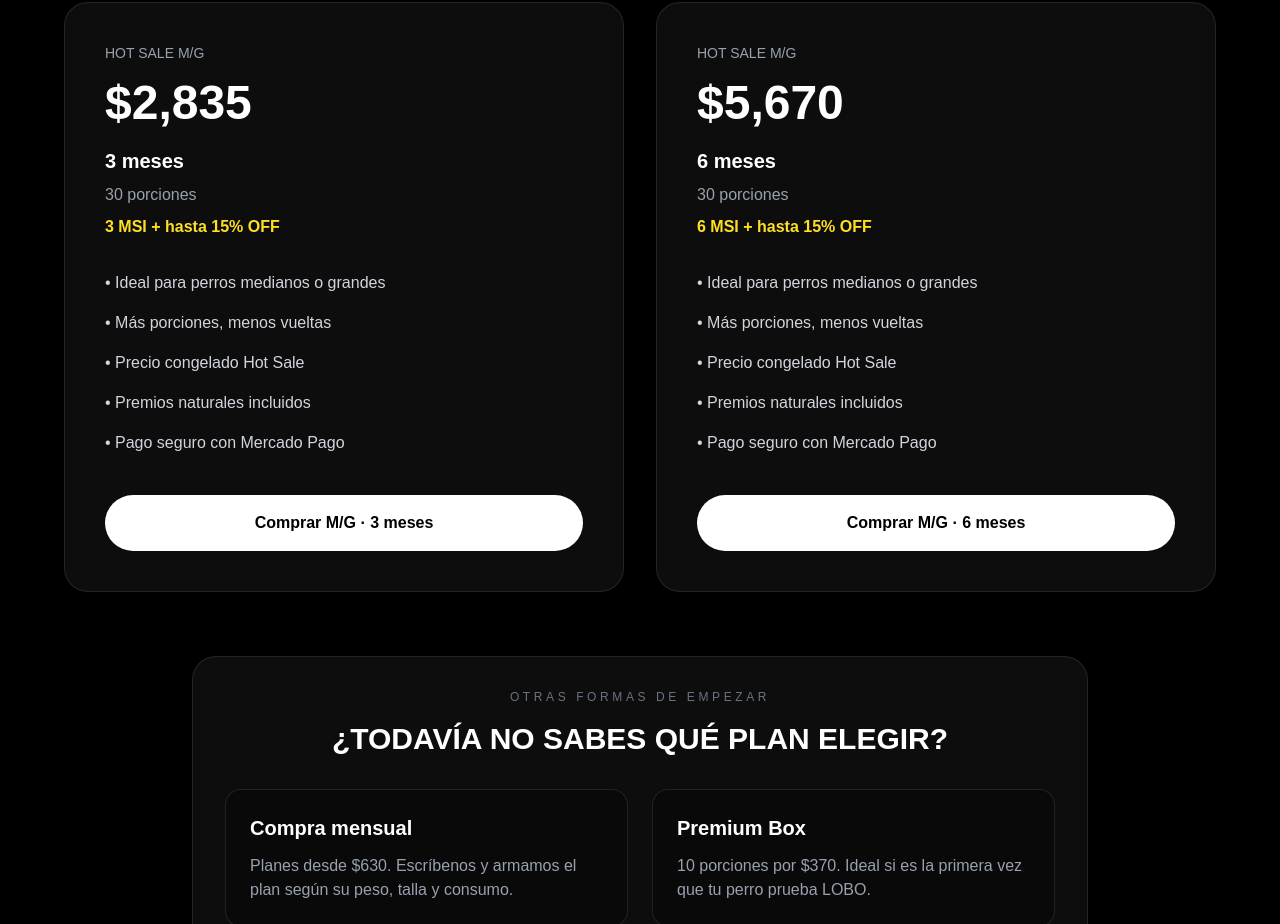
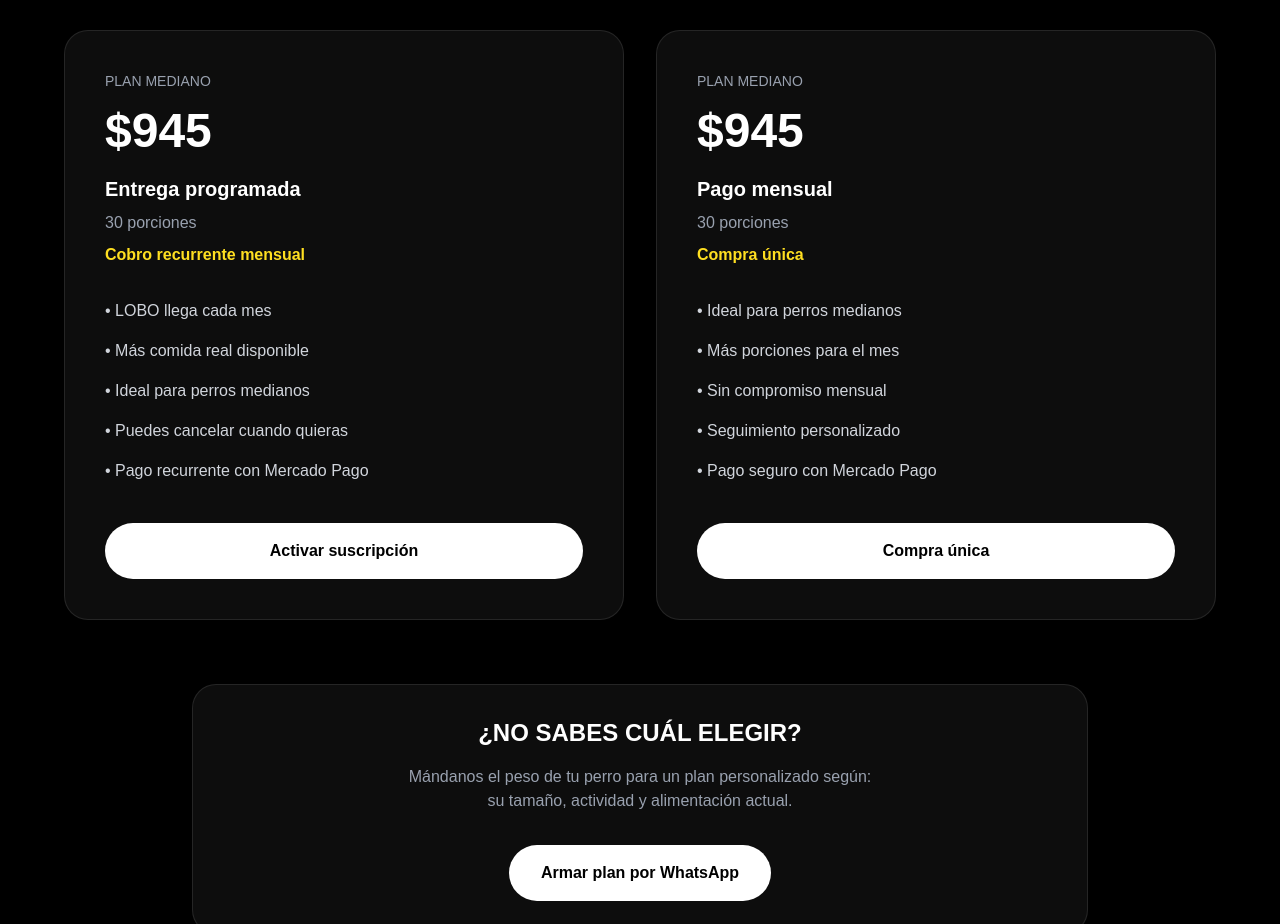
Before and after one commit to neto995/lobo_web, a Next.js app: page / in a window 1280 px wide. Shown: the part 1788-2712 px from the top of the page. Built offline with nearby package versions, Linux system fonts and the light colour scheme.

Commit message:
remove hotsale and add subscription links

```diff
--- a/components/FAQ.tsx
+++ b/components/FAQ.tsx
@@ -1,51 +1,39 @@
 const faqs = [
   {
-    question: "¿Cómo funciona el descuento Hot Sale 2026?",
+    question: "¿Cómo funciona LOBO mensual?",
     answer:
-      "El descuento se aplica directamente en Mercado Pago al momento de pagar, siempre que uses una tarjeta participante y la compra sea mayor a $2,000."
+      "Activamos una entrega programada cada mes con las porciones que necesita tu perro. Tú no tienes que estar haciendo pedidos nuevos: LOBO queda programado."
   },
   {
-    question: "¿El descuento lo aplica LOBO?",
+    question: "¿Puedo comprar una sola vez?",
     answer:
-      "No. El descuento lo aplica Mercado Pago según la tarjeta, banco participante y condiciones de la promoción. LOBO mantiene el precio Hot Sale y Mercado Pago aplica el beneficio si tu compra califica."
+      "Sí. Puedes elegir compra única si quieres probar LOBO sin activar un pago recurrente. Es ideal para conocer el producto y ver cómo le cae a tu perro."
   },
   {
-    question: "¿Cuál es la compra mínima para aplicar el descuento Hot Sale 2026?",
+    question: "¿Qué plan le conviene a mi perro?",
     answer:
-      "La compra mínima es de $2,000. Por eso los planes Hot Sale están pensados para que puedas aprovechar MSI y posible descuento bancario."
+      "Depende de su peso, apetito y si LOBO será su comida principal o un complemento. Si tienes duda, mándanos su peso por WhatsApp y te ayudamos a elegir."
   },
   {
-    question: "¿Puedo pagar a meses sin intereses?",
+    question: "¿Las porciones vienen listas para servir?",
     answer:
-      "Sí. Los meses sin intereses dependen del banco, tarjeta y opciones que Mercado Pago muestre al momento del checkout. LOBO no controla directamente qué MSI aparecen."
+      "Sí. Vienen porcionadas y listas para guardar, descongelar y servir."
   },
   {
-    question: "¿Qué pasa si mi banco no aparece?",
+    question: "¿Puedo cancelar el plan mensual?",
     answer:
-      "Puedes pagar normalmente con Mercado Pago, pero puede que no aplique el descuento bancario. Antes de confirmar el pago, revisa si Mercado Pago muestra el descuento o los MSI disponibles."
+      "Sí. Puedes cancelar cuando quieras. LOBO mensual está hecho para simplificarte la vida, no para amarrarte a algo que ya no necesitas."
   },
   {
-    question: "¿El precio ya incluye el descuento?",
+    question: "¿Cómo se paga?",
     answer:
-      "No. El precio mostrado es el precio LOBO. Si tu tarjeta participa, Mercado Pago puede aplicar el descuento adicional antes de finalizar el pago."
+      "El pago se procesa de forma segura con Mercado Pago. En compra única pagas una vez; en plan mensual se activa el cobro recurrente del plan elegido."
   },
   {
-    question: "¿Qué plan me conviene?",
+    question: "¿LOBO sirve para mix feeding?",
     answer:
-      "Si tu perro es chico o quieres hacer mix feeding, empieza con Hot Sale CH. Si tu perro es mediano, grande o quieres más porciones, elige Hot Sale M/G."
+      "Sí. Muchos clientes usan LOBO como complemento de croquetas o como parte de una transición a comida real. Te ayudamos a ajustar porciones según el caso."
   }
-];
-
-const bankPromos = [
-  { bank: "Afirme", discount: "15% OFF", msi: "Todos" },
-  { bank: "AMEX", discount: "15% OFF", msi: "Todos" },
-  { bank: "Inbursa", discount: "15% OFF", msi: "Todos" },
-  { bank: "BBVA", discount: "10% OFF", msi: "1x y 3x" },
-  { bank: "HSBC", discount: "10% OFF", msi: "1x y 3x" },
-  { bank: "Openbank", discount: "10% OFF", msi: "1x" },
-  { bank: "Banamex", discount: "10% OFF", msi: "1x" },
-  { bank: "Tarjeta Crédito MP", discount: "10% OFF", msi: "3x · 6x · 9x" },
-  { bank: "Meses Sin Tarjeta", discount: "10% OFF", msi: "3x · 6x · 9x" }
 ];
 
 export default function FAQ() {
@@ -58,57 +46,59 @@ export default function FAQ() {
         </p>
 
         <h2 className="text-5xl md:text-7xl font-black uppercase mt-4">
-          Antes de comprar.
+          ¿Dudas antes de pedir?
         </h2>
 
-        <p className="mt-6 text-gray-400 text-lg">
-          Descuentos, MSI y condiciones de Mercado Pago.
+        <p className="mt-6 text-gray-400 text-lg max-w-2xl">
+          Respuestas rápidas sobre planes, porciones y entregas. Limpio, directo y sin vueltas.
         </p>
 
-        {/* TABLA DE BANCOS */}
-        <div className="mt-12 overflow-hidden rounded-2xl border border-white/10 bg-white/5">
-          <div className="grid grid-cols-3 bg-white/10 px-4 py-3 text-sm font-bold uppercase text-gray-300">
-            <span>Banco</span>
-            <span>Descuento</span>
-            <span>MSI</span>
-          </div>
+        <div className="mt-14 overflow-hidden rounded-3xl border border-white/10 bg-white/[0.03]">
+          {faqs.map((faq, index) => (
+            <details
+              key={faq.question}
+              className="group border-t border-white/10 first:border-t-0 open:bg-white/[0.06]"
+              open={index === 0}
+            >
+              <summary className="flex cursor-pointer list-none items-center justify-between gap-6 px-6 py-6 text-left transition hover:bg-white/[0.04] md:px-8 [&::-webkit-details-marker]:hidden">
+                <h3 className="text-xl font-bold uppercase md:text-2xl">
+                  {faq.question}
+                </h3>
 
-          {bankPromos.map((promo) => (
-            <div
-              key={promo.bank}
-              className="grid grid-cols-3 border-t border-white/10 px-4 py-3 text-sm text-gray-300"
-            >
-              <span>{promo.bank}</span>
-              <span className="text-yellow-400 font-semibold">
-                {promo.discount}
-              </span>
-              <span>{promo.msi}</span>
-            </div>
+                <span
+                  aria-hidden="true"
+                  className="grid h-9 w-9 shrink-0 place-items-center rounded-full border border-yellow-500/40 bg-yellow-500/10 text-2xl leading-none text-yellow-300 transition group-open:rotate-45"
+                >
+                  +
+                </span>
+              </summary>
+
+              <p className="px-6 pb-7 pr-20 text-base leading-7 text-gray-400 md:px-8 md:text-lg">
+                {faq.answer}
+              </p>
+            </details>
           ))}
         </div>
 
-        <p className="mt-4 text-xs text-gray-500">
-          Promoción sujeta a términos, bancos participantes y validación final de Mercado Pago.
-        </p>
+        <div className="mt-10 flex flex-col gap-5 rounded-3xl border border-yellow-500/30 bg-yellow-500/10 p-6 md:flex-row md:items-center md:justify-between md:p-8">
+          <div>
+            <p className="uppercase tracking-[0.3em] text-xs text-yellow-300">
+              Atención LOBO
+            </p>
 
-        {/* FAQS */}
-        <div className="mt-16 space-y-6">
-          {faqs.map((faq) => (
-            <div
-              key={faq.question}
-              className="border border-white/10 rounded-3xl p-8 bg-white/5"
-            >
-              <h3 className="text-2xl font-bold">
-                {faq.question}
-              </h3>
+            <h3 className="mt-3 text-2xl font-bold uppercase">
+              Te ayudamos a elegir.
+            </h3>
+          </div>
 
-              <p className="mt-4 text-gray-400">
-                {faq.answer}
-              </p>
-            </div>
-          ))}
+          <a
+            href="https://wa.me/5213330626243"
+            target="_blank"
+            className="inline-flex justify-center rounded-full bg-white px-7 py-4 text-sm font-bold uppercase text-black transition hover:bg-gray-200"
+          >
+            Escribir por WhatsApp
+          </a>
         </div>
-
       </div>
     </section>
   );
--- a/components/PlanCard.tsx
+++ b/components/PlanCard.tsx
@@ -9,6 +9,7 @@ type PlanCardProps = {
   features: string[];
   popular?: boolean;
   buttonText: string;
+  checkoutUrl?: string;
 };
 
 export default function PlanCard({
@@ -19,7 +20,8 @@ export default function PlanCard({
   promo,
   features,
   popular,
-  buttonText
+  buttonText,
+  checkoutUrl
 }: PlanCardProps) {
   return (
     <div
@@ -30,7 +32,6 @@ export default function PlanCard({
           : "border border-white/10 bg-white/5 backdrop-blur"}
       `}
     >
-
       {popular && (
         <div className="absolute top-4 right-4 text-xs uppercase bg-yellow-500 text-black px-3 py-1 rounded-full font-bold">
           Más elegido
@@ -69,13 +70,16 @@ export default function PlanCard({
 
       <button
         onClick={async () => {
+          if (checkoutUrl) {
+            window.location.href = checkoutUrl;
+            return;
+          }
+
           const response = await fetch("/api/checkout", {
             method: "POST",
-
             headers: {
               "Content-Type": "application/json",
             },
-
             body: JSON.stringify({
               title,
               price,
@@ -93,7 +97,6 @@ export default function PlanCard({
       >
         {buttonText}
       </button>
-
     </div>
   );
 }
--- a/components/Plans.tsx
+++ b/components/Plans.tsx
@@ -2,70 +2,72 @@ import PlanCard from "@/components/PlanCard";
 
 export default function Plans() {
   const plans = [
+      {
+      title: "Plan Chico",
+      price: "$630",
+      duration: "Entrega programada",
+      portions: "20 porciones",
+      promo: "Cobro recurrente mensual",
+      popular: true,
+      features: [
+        "LOBO llega cada mes",
+        "No tienes que volver a pedir",
+        "Ideal para mantener consistencia",
+        "Puedes cancelar cuando quieras",
+        "Pago recurrente con Mercado Pago"
+      ],
+      buttonText: "Activar suscripción",
+      checkoutUrl: "https://www.mercadopago.com.mx/subscriptions/checkout?preapproval_plan_id=6aed20bbc8354a2fa37105890d50f4d7"
+    },
+
     {
-      title: "Hot Sale CH",
-      price: "$2,090",
-      duration: "3 meses",
+      title: "Plan Chico",
+      price: "$630",
+      duration: "Pago mensual",
       portions: "20 porciones",
-      promo: "3 MSI + hasta 15% OFF",
+      promo: "Compra única",
       features: [
         "Ideal para perros chicos",
         "También funciona para mix feeding",
-        "Precio congelado Hot Sale",
+        "Sin compromiso mensual",
         "Seguimiento personalizado",
         "Pago seguro con Mercado Pago"
       ],
-      buttonText: "Comprar CH · 3 meses"
+      buttonText: "Compra única"
     },
-
     {
-      title: "Hot Sale CH",
-      price: "$3,790",
-      duration: "6 meses",
-      portions: "20 porciones",
-      promo: "6 MSI + hasta 15% OFF",
-      popular: true,
+      title: "Plan Mediano",
+      price: "$945",
+      duration: "Entrega programada",
+      portions: "30 porciones",
+      promo: "Cobro recurrente mensual",
       features: [
-        "Ideal para perros chicos",
-        "También funciona para mix feeding",
-        "Precio congelado Hot Sale",
+        "LOBO llega cada mes",
+        "Más comida real disponible",
+        "Ideal para perros medianos",
+        "Puedes cancelar cuando quieras",
+        "Pago recurrente con Mercado Pago"
+      ],
+      buttonText: "Activar suscripción",
+      checkoutUrl: "https://www.mercadopago.com.mx/subscriptions/checkout?preapproval_plan_id=ec5904061c9c487ca87460e189e2a0a7"
+    }
+    ,
+    {
+      title: "Plan Mediano",
+      price: "$945",
+      duration: "Pago mensual",
+      portions: "30 porciones",
+      promo: "Compra única",
+      features: [
+        "Ideal para perros medianos",
+        "Más porciones para el mes",
+        "Sin compromiso mensual",
         "Seguimiento personalizado",
         "Pago seguro con Mercado Pago"
       ],
-      buttonText: "Comprar CH · 6 meses"
+      buttonText: "Compra única"
     },
 
-    {
-      title: "Hot Sale M/G",
-      price: "$2,835",
-      duration: "3 meses",
-      portions: "30 porciones",
-      promo: "3 MSI + hasta 15% OFF",
-      features: [
-        "Ideal para perros medianos o grandes",
-        "Más porciones, menos vueltas",
-        "Precio congelado Hot Sale",
-        "Premios naturales incluidos",
-        "Pago seguro con Mercado Pago"
-      ],
-      buttonText: "Comprar M/G · 3 meses"
-    },
-
-    {
-      title: "Hot Sale M/G",
-      price: "$5,670",
-      duration: "6 meses",
-      portions: "30 porciones",
-      promo: "6 MSI + hasta 15% OFF",
-      features: [
-        "Ideal para perros medianos o grandes",
-        "Más porciones, menos vueltas",
-        "Precio congelado Hot Sale",
-        "Premios naturales incluidos",
-        "Pago seguro con Mercado Pago"
-      ],
-      buttonText: "Comprar M/G · 6 meses"
-    }
   ];
 
   return (
@@ -76,19 +78,18 @@ export default function Plans() {
       <div className="max-w-6xl mx-auto">
 
         <div className="text-center mb-20">
-
           <p className="uppercase tracking-[0.3em] text-sm text-gray-500">
-            Hot Sale LOBO
+            Planes LOBO
           </p>
 
           <h2 className="text-5xl md:text-7xl font-bold uppercase mt-4">
-            Elige según su talla.
+            Elige cómo quieres pedir.
           </h2>
 
           <p className="mt-6 text-gray-400 text-lg max-w-2xl mx-auto">
-            Paga en MSI, congela precio y recibe comida real sin vueltas.
+            Compra una vez o deja tu entrega programada cada mes.
+            Comida real, lista para servir.
           </p>
-
         </div>
 
         <div className="max-w-6xl mx-auto grid md:grid-cols-2 gap-8">
@@ -103,42 +104,21 @@ export default function Plans() {
               features={plan.features}
               popular={plan.popular}
               buttonText={plan.buttonText}
+              checkoutUrl={plan.checkoutUrl}
             />
           ))}
         </div>
 
         <div className="max-w-4xl mx-auto mt-16 border border-white/10 rounded-3xl p-8 bg-white/5 text-center">
-          <p className="uppercase tracking-[0.3em] text-xs text-gray-500">
-            Otras formas de empezar
-          </p>
-
-          <h3 className="text-2xl md:text-3xl font-bold uppercase mt-4">
-            ¿Todavía no sabes qué plan elegir?
+          <h3 className="text-2xl font-bold uppercase">
+            ¿No sabes cuál elegir?
           </h3>
 
-          <div className="mt-8 grid md:grid-cols-2 gap-6 text-left">
-
-            <div className="border border-white/10 rounded-2xl p-6 bg-black/30">
-              <h4 className="text-xl font-bold">
-                Compra mensual
-              </h4>
-
-              <p className="mt-3 text-gray-400">
-                Planes desde $630. Escríbenos y armamos el plan según su peso, talla y consumo.
-              </p>
-            </div>
-
-            <div className="border border-white/10 rounded-2xl p-6 bg-black/30">
-              <h4 className="text-xl font-bold">
-                Premium Box
-              </h4>
-
-              <p className="mt-3 text-gray-400">
-                10 porciones por $370. Ideal si es la primera vez que tu perro prueba LOBO.
-              </p>
-            </div>
-
-          </div>
+          <p className="mt-4 text-gray-400">
+            Mándanos el peso de tu perro para un plan personalizado según:
+            <br />
+            su tamaño, actividad y alimentación actual.
+          </p>
 
           <a
             href="https://wa.me/5213330626243"
```
